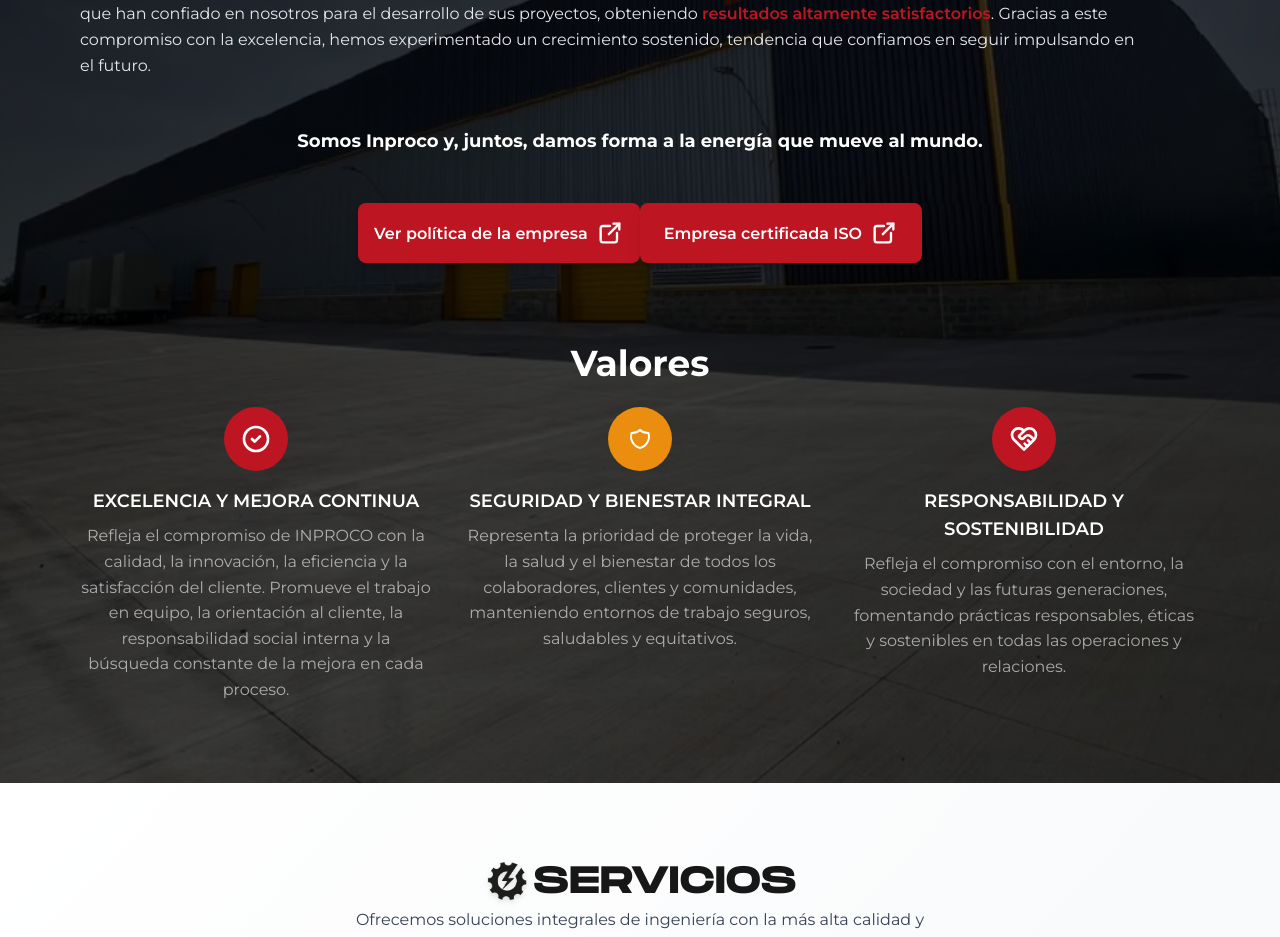
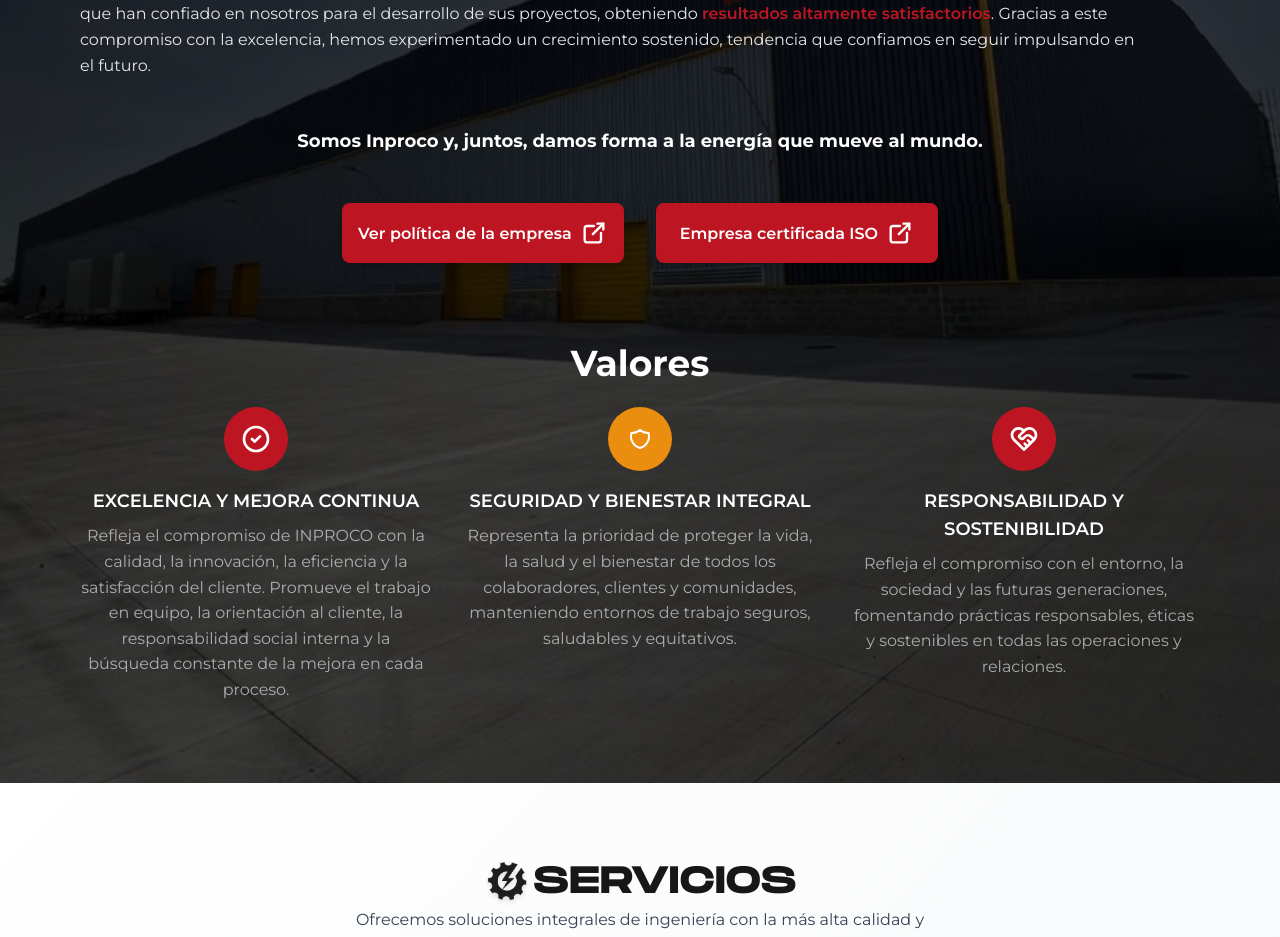
Before and after one commit to invvd/inproco.cl, a Next.js app: page / in a window 1280 px wide. Shown: the part 1137-2074 px from the top of the page. Built offline with nearby package versions, Linux system fonts and the light colour scheme.

Commit message:
fix buttons gap

```diff
--- a/src/app/sections/Nosotros.tsx
+++ b/src/app/sections/Nosotros.tsx
@@ -131,7 +131,7 @@ export default function Nosotros() {
             </motion.p>
           </div>
 
-          <div className="flex flex-col md:flex-row my-4">
+          <div className="flex flex-col md:flex-row my-4 md:gap-8">
             <Link
               href="/files/politica-inproco.pdf"
               target="_blank"
```
